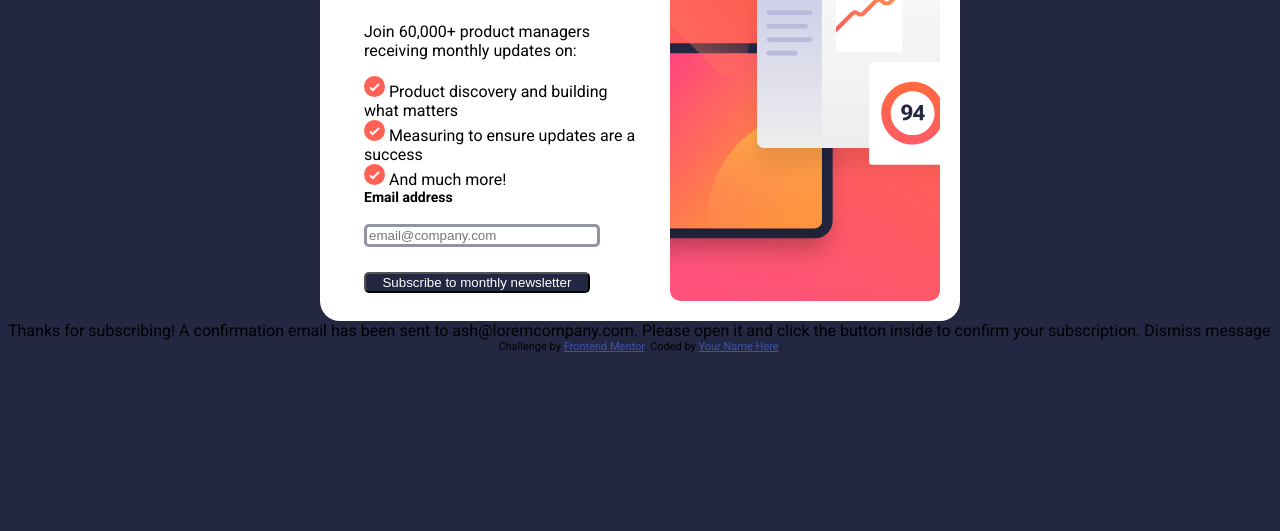
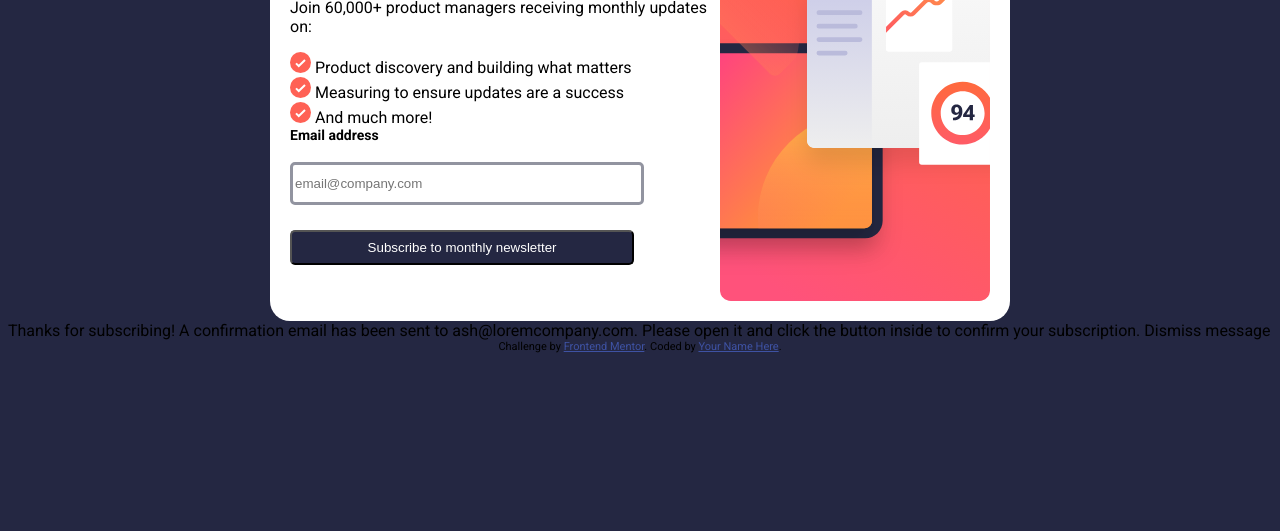
Before and after one commit to luissrsan/newsletter, a plain HTML site: page index.html in a window 1280 px wide. Shown: the part 269-800 px from the top of the page. Drawn offline with Linux system fonts and the light colour scheme.

Commit message:
Update styles.css

```diff
--- a/styles.css
+++ b/styles.css
@@ -16,7 +16,7 @@ color:hsl(234, 29%, 20%);
 background-color: white;
 display:flex;
 justify-content: start;
-width:600px;
+width:700px;
 margin:0 auto;
 
 height:400px;
@@ -28,7 +28,7 @@ border-radius:20px;
     display:flex;
     flex-direction:column;
     margin:0px;
-  padding:24px;
+
 }
 
 .left{
```
